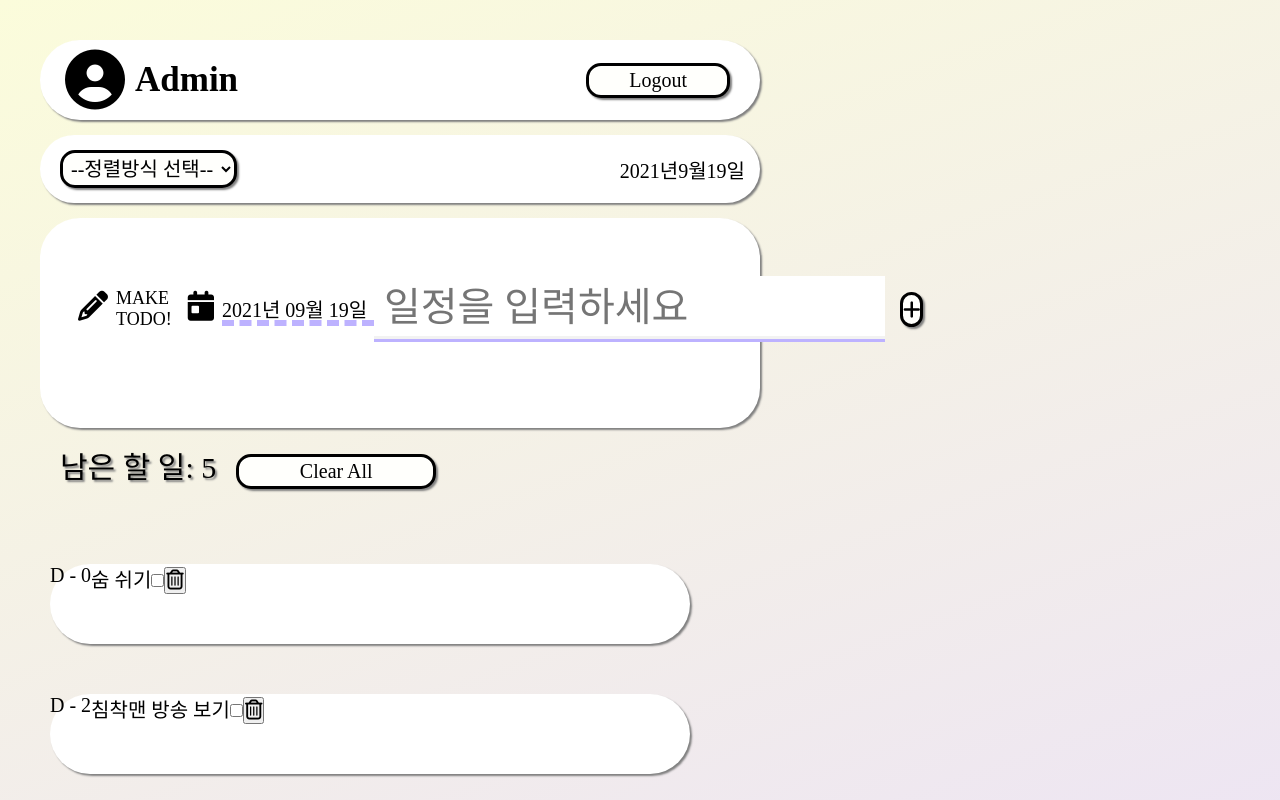
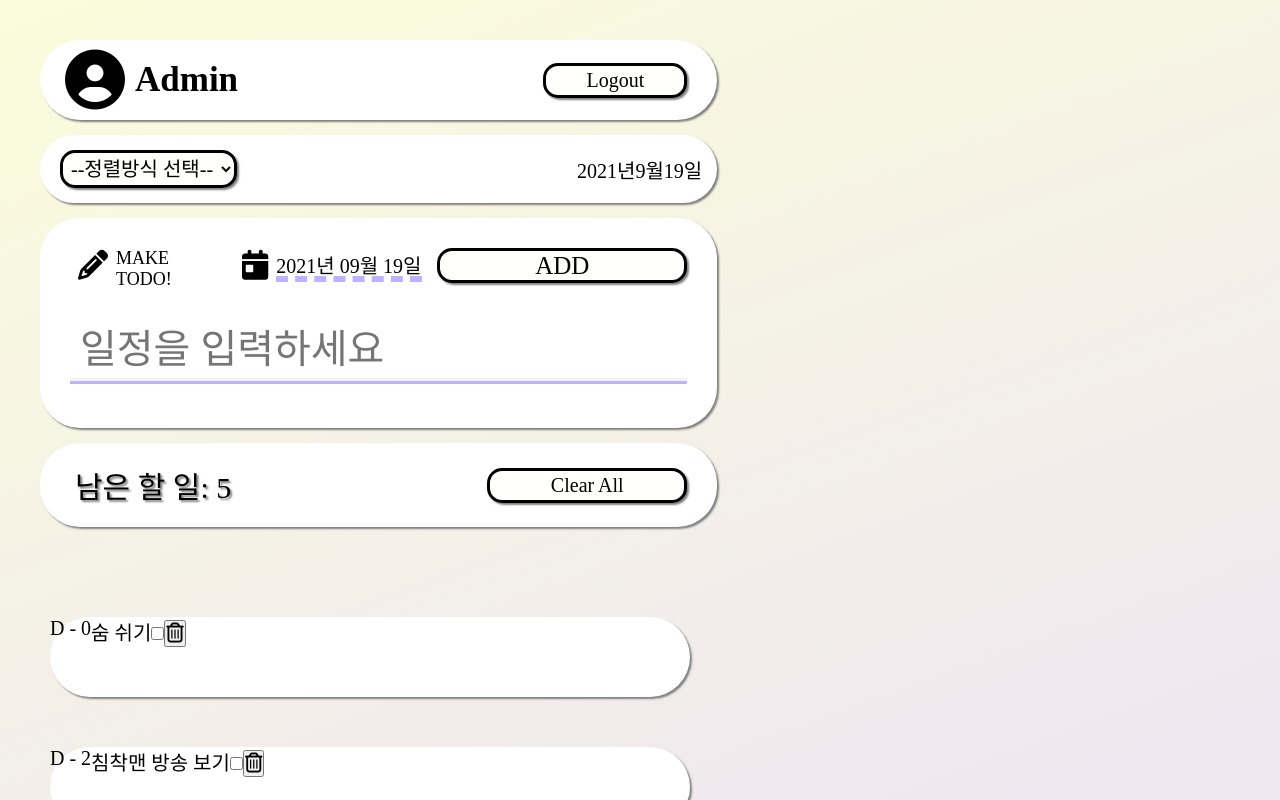
Before and after one commit to lsm6627/codegangster_toto, a React (Create React App) app: page / in a window 1280 px wide. Shown: the top 800 px of the page. Built offline with nearby package versions, Linux system fonts and the light colour scheme; a web font is replaced by a local one.

Commit message:
MakeTodo CSS 컴포넌트 정리

```diff
--- a/src/component/CountClear.js
+++ b/src/component/CountClear.js
@@ -5,7 +5,7 @@ import dummyData from '../static/dummyData';
 const CountClear = ({ isClear, handleClear, datas, setDatas}) => {
 
   return (
-    <div >
+    <div className="count_Container">
       {!datas ? <span className="span--remainTodos__zero">비어있어요!</span>
         :<span className="span--remainTodos">남은 할 일: {datas.length}</span>}
       <button onClick={handleClear} className="btn--clearAll">Clear All</button>
--- a/src/component/MakeTodo.css
+++ b/src/component/MakeTodo.css
@@ -15,7 +15,6 @@
 
 .MakeTodo_input {
   display: flex;
-  align-items: center;
 }
 
 .MakeTodo_title {
@@ -33,7 +32,7 @@
 .MakeTodo_input__calendar {
   margin-left: auto;
   font-size: 100%;
-  max-width: 152px;
+  max-width: 146px;
   border: dashed 6px #bdb2ff;
   border-top: none;
   border-left: none;
@@ -72,6 +71,7 @@
 }
 
 .MakeTodo_input--submit:hover {
+  background: bdb2ff;
   color: #bdb2ff;
   box-shadow: gray 6px 6px 6px;
 }
--- a/src/component/MakeTodo.js
+++ b/src/component/MakeTodo.js
@@ -42,7 +42,7 @@ const MakeTodo = ({ datas, setDatas }) => {
   return (
     <div className="Container">
       <div className="MakeTodo_input">
-      <i class="fas fa-pencil-alt"></i>
+        <i class="fas fa-pencil-alt"></i>
         <span className="MakeTodo_title">MAKE TODO!</span>
         <i class="fas fa-calendar-day"></i>
         <DatePicker
@@ -54,7 +54,12 @@ const MakeTodo = ({ datas, setDatas }) => {
           minDate={new Date()}
         >
         </DatePicker>
-
+        {/* ! 나 이부분 수정함!! 내일 말 하셈!!! 진짜 리얼로!! */}
+        <button className="MakeTodo_input--submit" onClick={addTodoClick}>
+          ADD
+        </button>
+          </div>
+          {/* 여기로 왔다!!!!!!!! */}
         <div className="MakeTodo_input--message">
           <input
             className="input_message"
@@ -64,10 +69,7 @@ const MakeTodo = ({ datas, setDatas }) => {
             placeholder="일정을 입력하세요"
             ></input>
         </div>
-        <button className="MakeTodo_input--submit" onClick={addTodoClick}>
-          <i className="fas fa-plus"></i>
-        </button>
-    </div>
+        {/* 여기있던 div */}
     </div>
   );
 };
```
Also changed, not shown: src/component/todo.js (deleted, +0 -24 lines).
